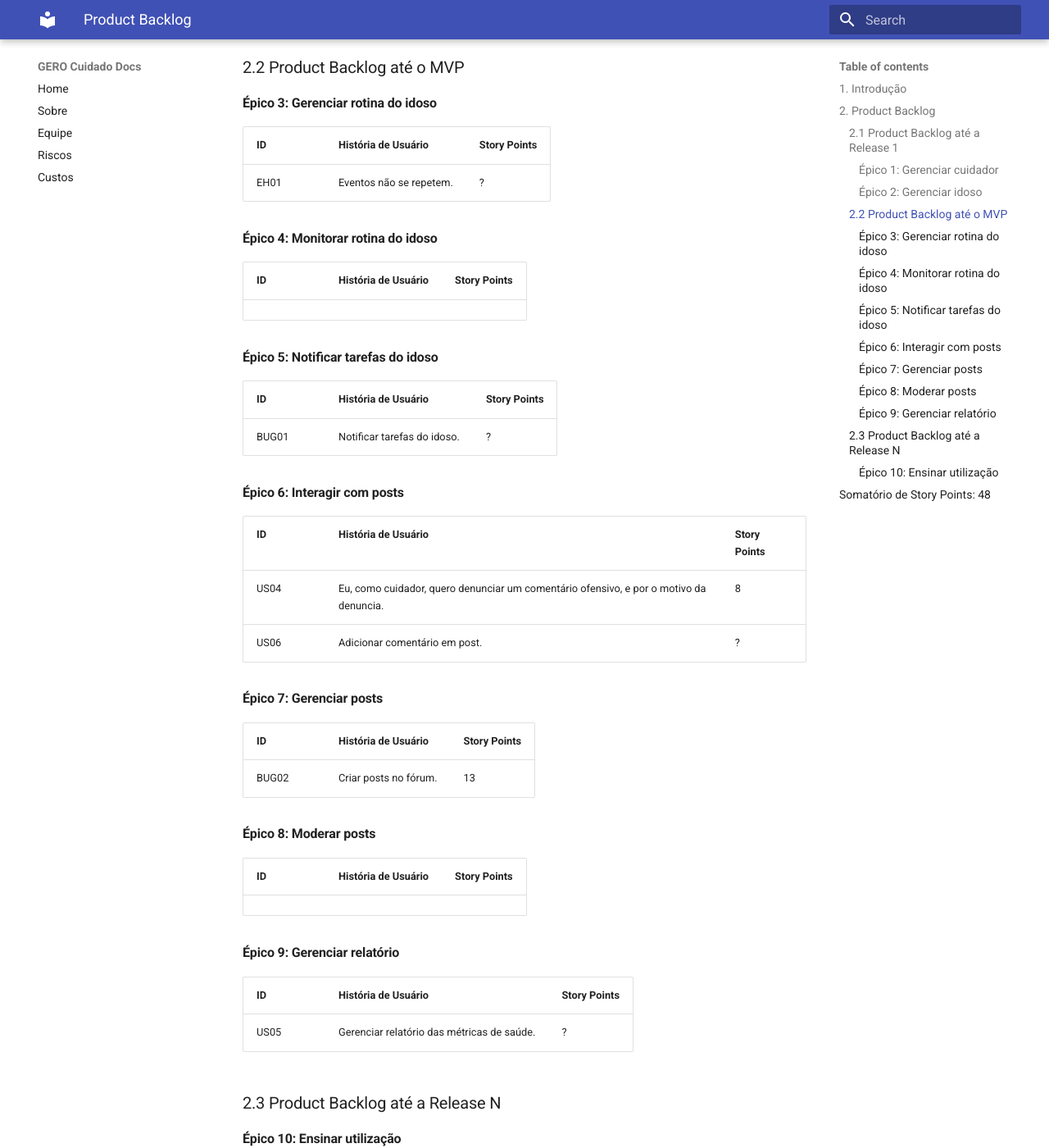
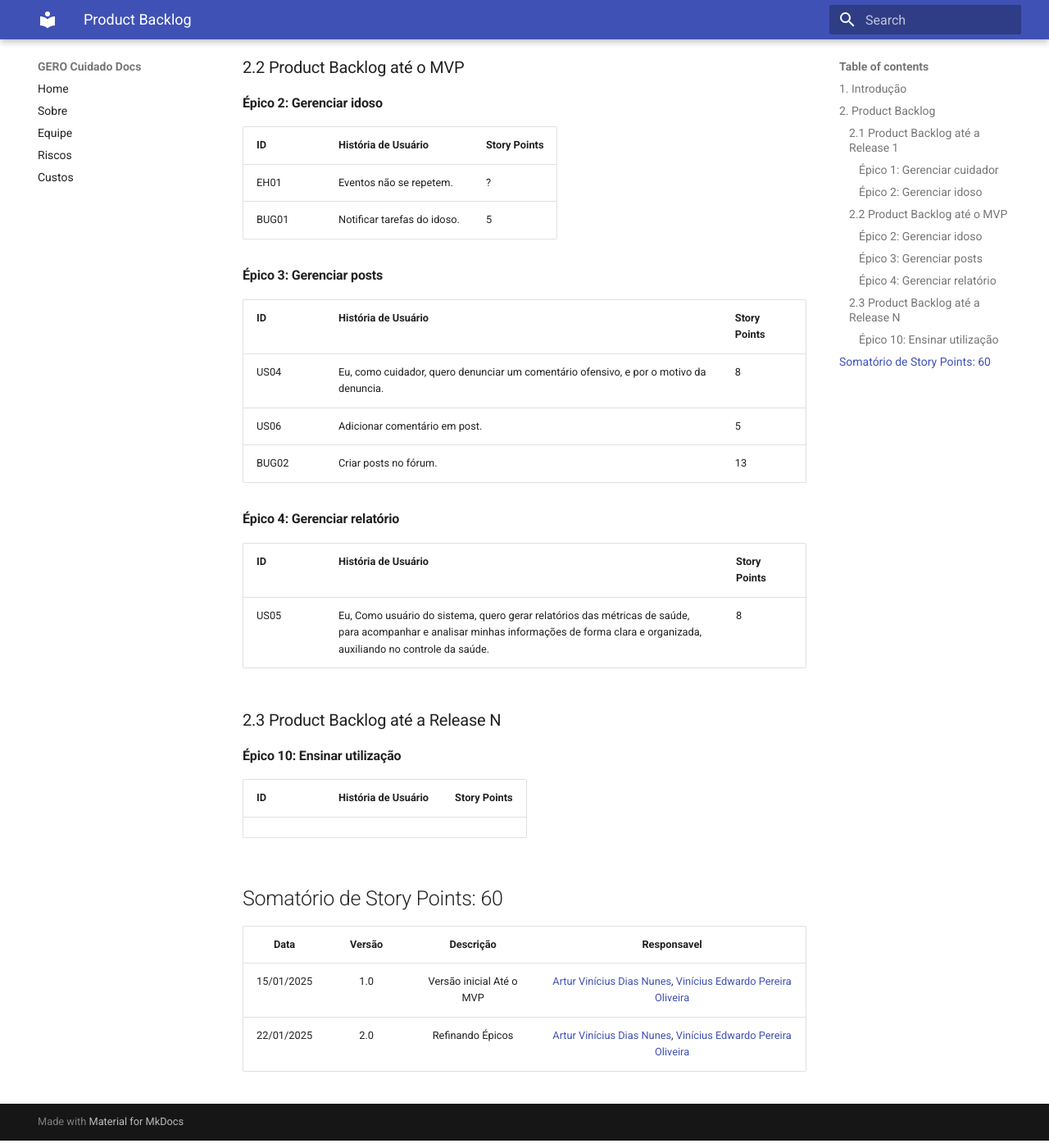
Before and after one commit to fga-eps-mds/2024-2-GEROcuidado-Docs, an MkDocs documentation site: the page built from docs/backlog.md, in a window 1280 px wide and 1400 px high, scrolled down 1327 px. Shown: the whole window at 82% size. Built offline with MkDocs 1.6.1 and Material for MkDocs 9.7.7, drawn with Linux system fonts in a browser that asks for light colours; some of the changed text lies outside the part shown.

Commit message:
Atualizando backlog do produto

```diff
--- a/docs/backlog.md
+++ b/docs/backlog.md
@@ -36,46 +36,26 @@ Dentro do Product Backlog do projeto, os itens são categorizados como **Épicos
 
 ### 2.2 Product Backlog até o MVP
 
-#### Épico 3: Gerenciar rotina do idoso
+#### Épico 2: Gerenciar idoso
 
 | ID  | História de Usuário | Story Points |
 |-----|---------------------|-------------|
 | EH01   | Eventos não se repetem. | ? |
+| BUG01   | Notificar tarefas do idoso. | 5 |
 
-#### Épico 4: Monitorar rotina do idoso
-
-| ID  | História de Usuário | Story Points |
-|-----|---------------------|-------------|
-
-#### Épico 5: Notificar tarefas do idoso
-
-| ID  | História de Usuário | Story Points |
-|-----|---------------------|-------------|
-| BUG01   | Notificar tarefas do idoso. | ? |
-
-#### Épico 6: Interagir com posts
+#### Épico 3: Gerenciar posts
 
 | ID  | História de Usuário | Story Points |
 |-----|---------------------|-------------|
 | US04   | Eu, como cuidador, quero denunciar um comentário ofensivo, e por o motivo da denuncia. | 8 |
-| US06   | Adicionar comentário em post. | ? |
+| US06   | Adicionar comentário em post. | 5 |
+| BUG02   | Criar posts no fórum. | 13 |
 
-#### Épico 7: Gerenciar posts
+#### Épico 4: Gerenciar relatório
 
 | ID  | História de Usuário | Story Points |
 |-----|---------------------|-------------|
-| BUG02   | Criar posts no fórum. | 13 |
-
-#### Épico 8: Moderar posts
-
-| ID  | História de Usuário | Story Points |
-|-----|---------------------|-------------|
-
-#### Épico 9: Gerenciar relatório
-
-| ID  | História de Usuário | Story Points |
-|-----|---------------------|-------------|
-| US05   | Gerenciar relatório das métricas de saúde. | ? |
+| US05   | Eu, Como usuário do sistema, quero gerar relatórios das métricas de saúde, para acompanhar e analisar minhas informações de forma clara e organizada, auxiliando no controle da saúde. | 8 |
 
 ### 2.3 Product Backlog até a Release N
 
@@ -84,7 +64,8 @@ Dentro do Product Backlog do projeto, os itens são categorizados como **Épicos
 | ID  | História de Usuário | Story Points |
 |-----|---------------------|-------------|
 
-## Somatório de Story Points: 48
+## Somatório de Story Points: 60
 | Data | Versão | Descrição | Responsavel |
 | :-----: | :-------------: | :---------------: | :-: |
 | 15/01/2025 | 1.0 | Versão inicial Até o MVP | [Artur Vinícius Dias Nunes](https://github.com/ArturVinicius), [Vinícius Edwardo Pereira Oliveira](https://github.com/viniciused26) |
+| 22/01/2025 | 2.0 | Refinando Épicos | [Artur Vinícius Dias Nunes](https://github.com/ArturVinicius), [Vinícius Edwardo Pereira Oliveira](https://github.com/viniciused26) |
```
